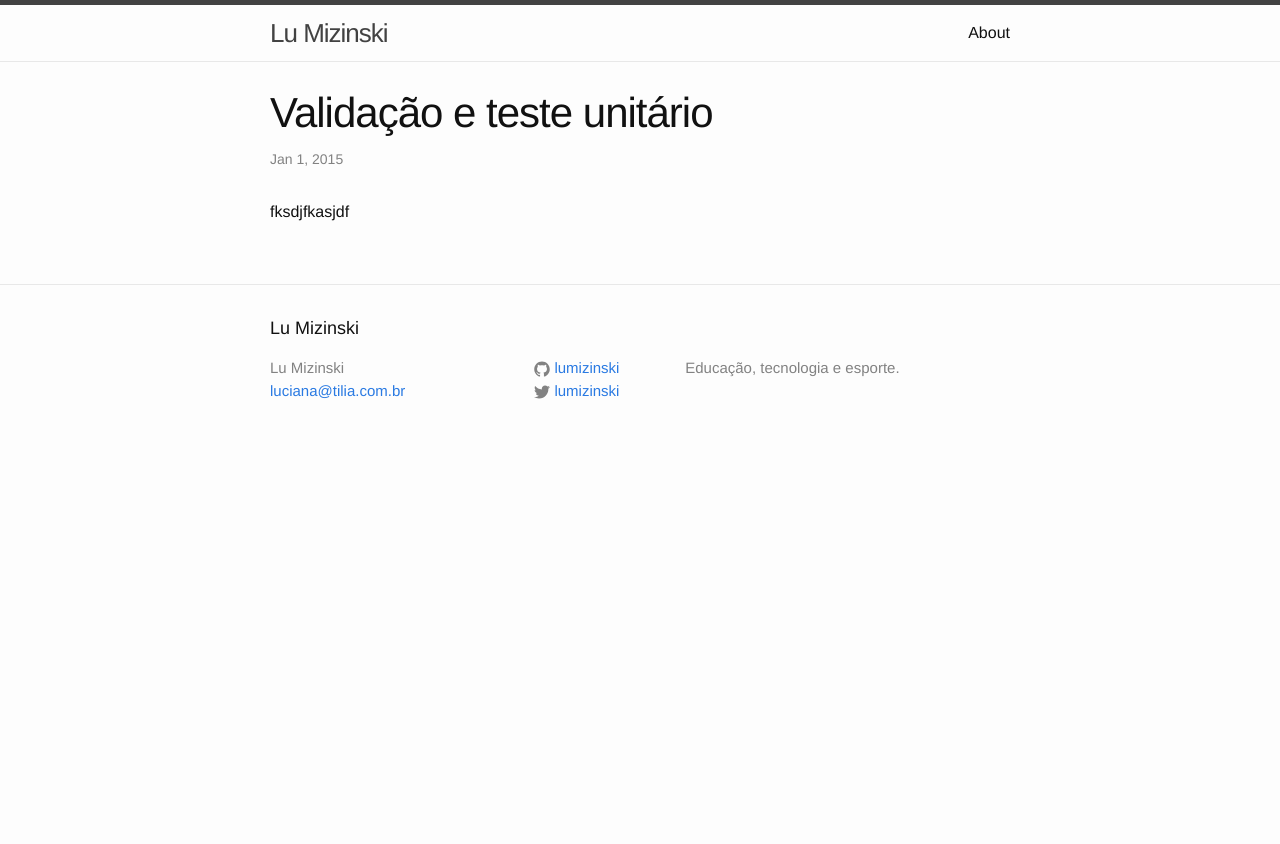
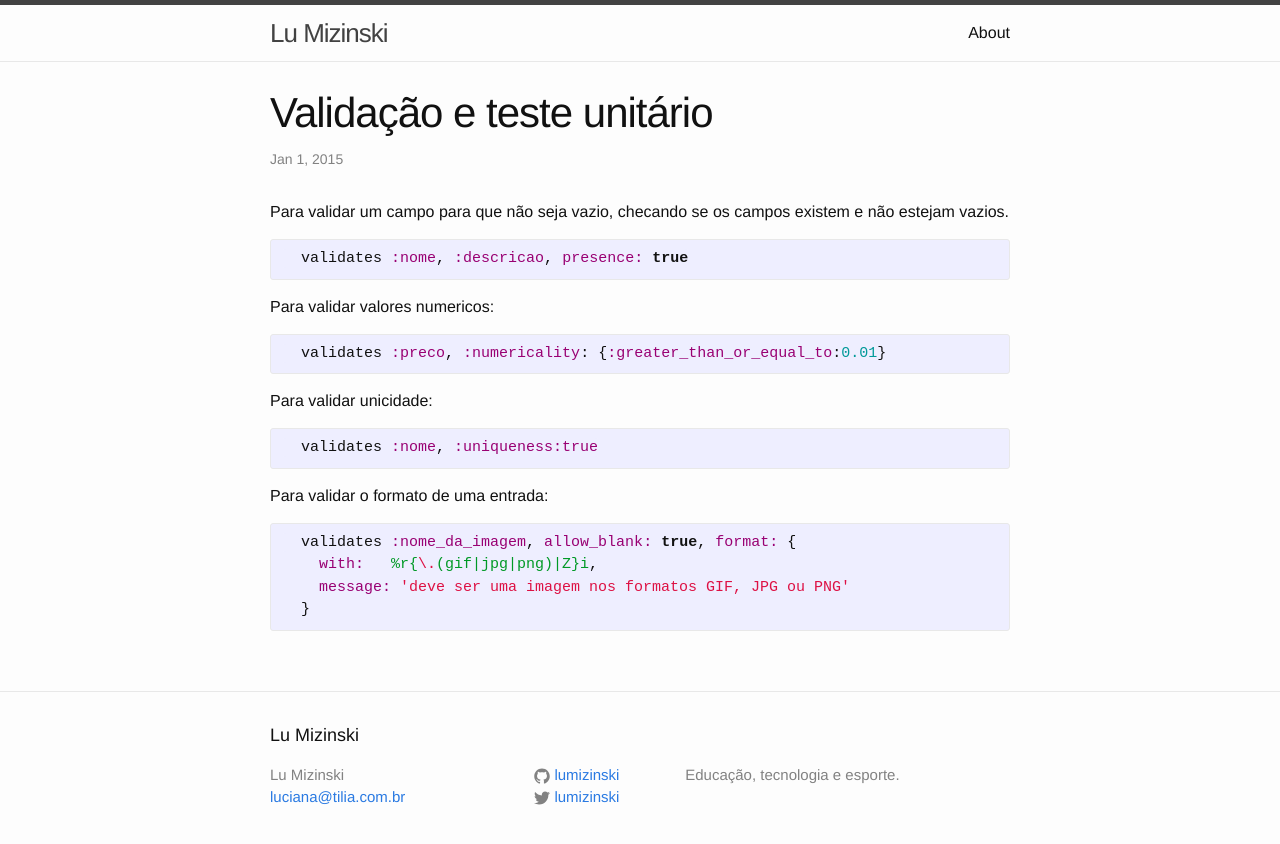
Before and after one commit to lumizinski/lumizinski.github.io, a Jekyll site: the page built from _posts/2016-01-01-rails-validacao-e-teste-unitario.markdown, in a window 1280 px wide. Shown: the top 844 px of the page. Built offline with Jekyll 4.4.1, drawn with Linux system fonts in a browser that asks for light colours.

```diff
--- a/_posts/2015-12-31-rails-nova-aplicacao.markdown
+++ b/_posts/2015-12-31-rails-nova-aplicacao.markdown
@@ -104,6 +104,3 @@ Como o Rails carrega todas as folhas de estilo ao mesmo tempo, uma boa maneira d
 {% highlight bash %}
   $ rake db:rollback
 {% endhighlight %}
-
-
-[comment]: pagina
--- a/_posts/2016-01-01-rails-validacao-e-teste-unitario.markdown
+++ b/_posts/2016-01-01-rails-validacao-e-teste-unitario.markdown
@@ -5,4 +5,27 @@ date: 2015-01-01 09:00:00 -0200
 categories: Rails
 ---
 
-fksdjfkasjdf
+Para validar um campo para que não seja vazio, checando se os campos existem e não estejam vazios.
+{% highlight ruby %}
+  validates :nome, :descricao, presence: true
+{% endhighlight %}
+
+Para validar valores numericos:
+{% highlight ruby %}
+  validates :preco, :numericality: {:greater_than_or_equal_to:0.01}
+{% endhighlight %}
+
+Para validar unicidade:
+{% highlight ruby %}
+  validates :nome, :uniqueness:true
+{% endhighlight %}
+
+Para validar o formato de uma entrada:
+{% highlight ruby %}
+  validates :nome_da_imagem, allow_blank: true, format: {
+    with:   %r{\.(gif|jpg|png)|Z}i,
+    message: 'deve ser uma imagem nos formatos GIF, JPG ou PNG'
+  }
+{% endhighlight %}
+
+[comment]: ver testes página 81
```
Also changed, not shown: _posts/2016-01-02-ruby-ifs-elses-e-whiles.markdown (added, +158 -0 lines), _posts/2016-01-03-coleções-em-ruby.markdown (added).
